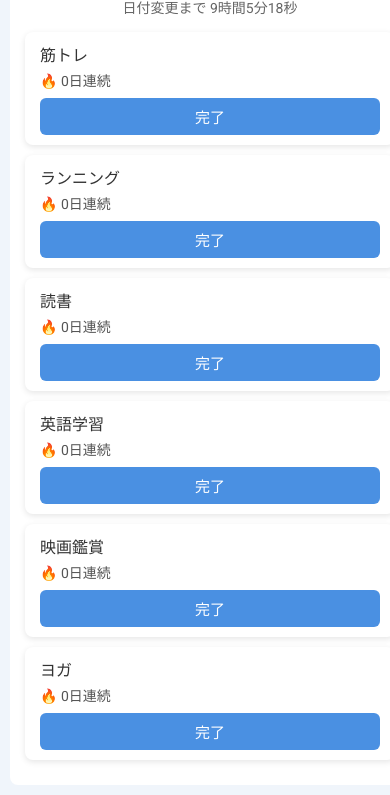
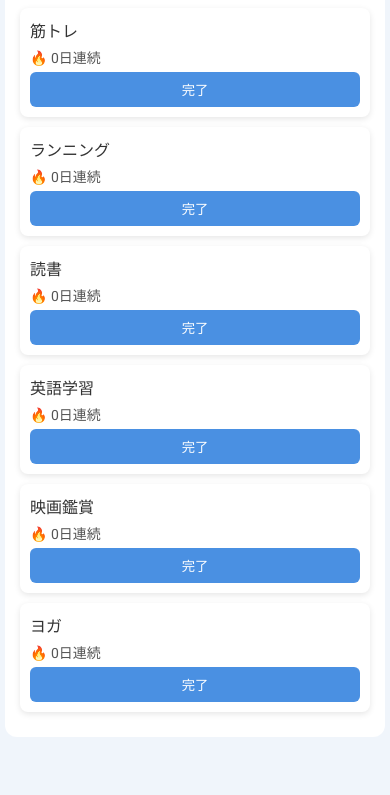
Before and after one commit to sukerusk/HabitLog, a plain HTML site: page index.html in a window 390 px wide. Shown: the part 114-909 px from the top of the page. After the commit the page ends 856 px from the top, so only its background shows below. Drawn offline with Linux system fonts and the light colour scheme.

Commit message:
styles.css を更新

```diff
--- a/styles.css
+++ b/styles.css
@@ -1,129 +1,125 @@
 :root {
-  --primary: #3B82F6;
-  --bg-color: #f7faff;
+  --primary-color: #4A90E2;
+  --bg-color: #f0f5fb;
   --text-color: #333;
-  --card-bg: #fff;
   --shadow: rgba(0,0,0,0.1);
+}
+
+* {
+  box-sizing: border-box;
+  margin: 0;
+  padding: 0;
 }
 
 body {
   font-family: 'Roboto', sans-serif;
-  background-color: var(--bg-color);
+  background-color: #f0f5fb;
   color: var(--text-color);
-  padding: 20px;
-  margin: 0;
+  padding: 10px;
 }
 
 .container {
   max-width: 600px;
+  width: 100%;
   margin: 20px auto;
-  background: var(--card-bg);
-  padding: 25px;
+  background: #ffffff;
+  padding: 20px;
   border-radius: 12px;
   box-shadow: 0 4px 12px var(--shadow);
-  text-align: center;
 }
 
 h1 {
-  margin-bottom: 20px;
-  font-size: 26px;
+  text-align: center;
+  margin-bottom: 15px;
+  font-size: 24px;
 }
 
 .date-display {
-  font-size: 18px;
-  margin-bottom: 10px;
+  font-size: 16px;
+  text-align: center;
+  margin-bottom: 8px;
 }
 
 .countdown {
-  font-size: 15px;
-  color: #666;
-  margin-bottom: 20px;
+  font-size: 14px;
+  color: #888;
+  text-align: center;
+  margin-bottom: 15px;
 }
 
 .habit {
   display: flex;
   justify-content: space-between;
   align-items: center;
-  background: var(--card-bg);
-  padding: 14px 16px;
+  background: #ffffff;
+  padding: 12px 15px;
   margin-bottom: 10px;
   border-radius: 8px;
   box-shadow: 0 2px 6px var(--shadow);
 }
 
 .habit-name {
-  font-size: 17px;
-  font-weight: 500;
+  font-size: 16px;
 }
 
 .streak {
-  font-size: 15px;
+  font-size: 14px;
   color: #555;
 }
 
 .complete-btn {
   background-color: #4A90E2;
-  color: white;
+  color: #fff;
   border: none;
   border-radius: 6px;
-  padding: 8px 16px;
+  padding: 6px 10px;
   cursor: pointer;
-  transition: opacity 0.3s ease;
 }
 
 .complete-btn:disabled {
-  background-color: #bbb;
-  cursor: default;
+  background-color: #ccc;
+  cursor: not-allowed;
 }
 
-/* スマホ用に最適化 */
-@media (max-width: 600px) {
+/* ここからスマホ用の最適化 */
+@media (max-width: 768px) {
   body {
-    padding: 10px;
-    background-color: #f0f5fb;
+    padding: 5px;
   }
 
   .container {
     width: 100%;
+    padding: 15px;
     margin: 0 auto;
-    padding: 15px;
     box-shadow: none;
-    border-radius: 8px;
   }
 
   h1 {
-    font-size: 22px;
-    margin-bottom: 15px;
+    font-size: 20px;
   }
 
   .date-display {
-    font-size: 16px;
+    font-size: 14px;
   }
 
   .countdown {
-    font-size: 14px;
+    font-size: 13px;
     margin-bottom: 15px;
   }
 
   .habit {
     flex-direction: column;
-    align-items: flex-start;
-    padding: 10px 15px;
+    align-items: stretch;
+    padding: 10px;
   }
 
-  .habit-name {
-    font-size: 16px;
-    margin-bottom: 4px;
-  }
-
-  .streak {
-    margin-bottom: 8px;
-    font-size: 14px;
+  .habit-name, .streak {
+    text-align: left;
+    margin-bottom: 5px;
   }
 
   .complete-btn {
     width: 100%;
-    font-size: 15px;
-    padding: 8px;
+    padding: 8px 0;
   }
 }
```
